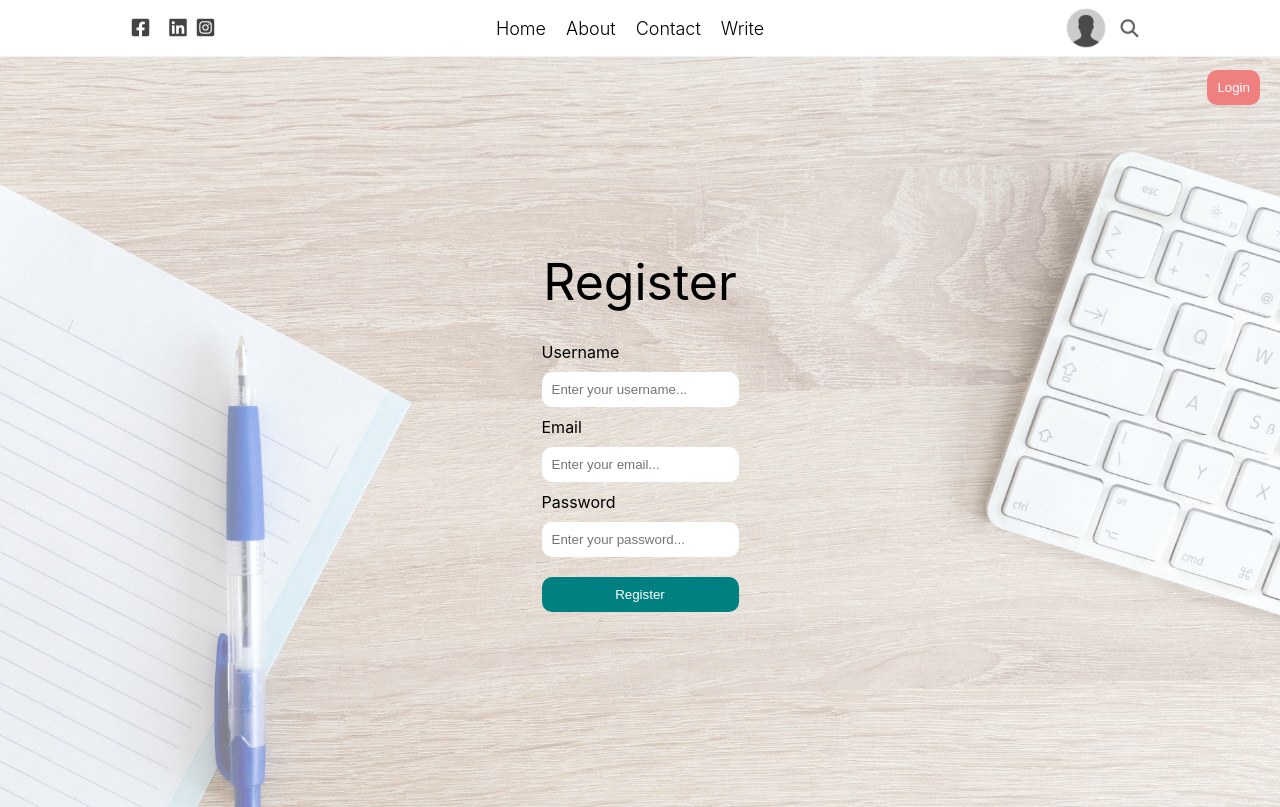
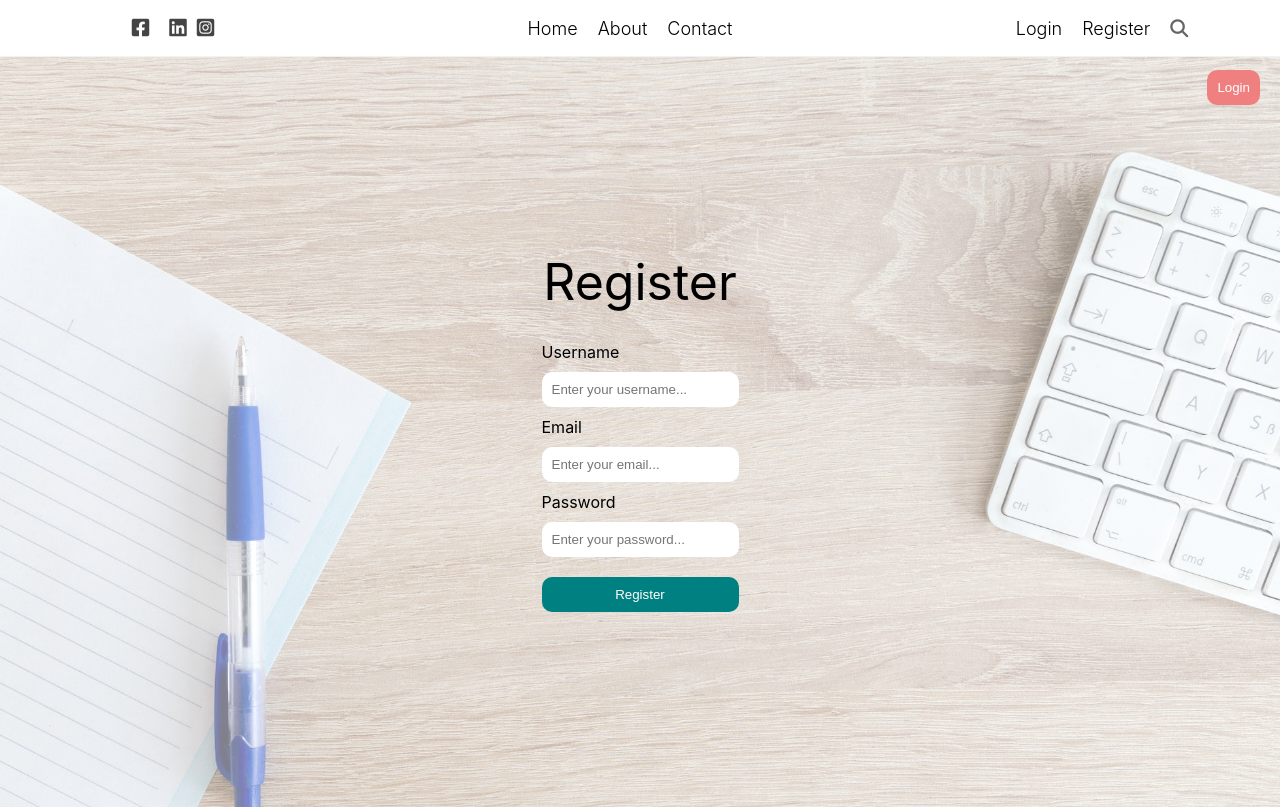
Before and after one commit to Wolleys/blog_book_fronted, a React (Create React App) app: page /register in a window 1280 px wide. Built offline with nearby package versions, Linux system fonts and the light colour scheme.

Commit message:
Add navigation links to the components

```diff
--- a/package.json
+++ b/package.json
@@ -8,6 +8,7 @@
     "@testing-library/user-event": "^13.5.0",
     "react": "^18.2.0",
     "react-dom": "^18.2.0",
+    "react-router-dom": "^6.15.0",
     "react-scripts": "5.0.1",
     "web-vitals": "^2.1.4"
   },
--- a/src/App.jsx
+++ b/src/App.jsx
@@ -1,18 +1,12 @@
 import "./assets/css/App.css";
-import NavBar from "./components/navBar";
-// import Login from "./pages/Login";
-import Register from "./pages/Register";
-// import Settings from "./pages/Settings";
-// import Home from "./pages/Home";
-// import Single from "./pages/Single";
-// import Write from "./pages/Write";
+import AppRoutes from "./routes";
+import { BrowserRouter as Router } from "react-router-dom";
 
 function App() {
   return (
-    <>
-      <NavBar />
-      <Register />
-    </>
+    <Router>
+      <AppRoutes />
+    </Router>
   );
 }
 
--- a/src/assets/css/App.css
+++ b/src/assets/css/App.css
@@ -1,3 +1,8 @@
 .App {
   text-align: center;
 }
+
+.link {
+  text-decoration: none;
+  color: inherit;
+}
--- /dev/null
+++ b/src/components/layout/index.jsx
@@ -0,0 +1,13 @@
+import NavBar from "../navBar";
+import { Outlet } from "react-router-dom";
+
+const Layout = () => {
+  return (
+    <main>
+      <NavBar />
+      <Outlet />
+    </main>
+  );
+};
+
+export default Layout;
--- a/src/components/navBar/index.jsx
+++ b/src/components/navBar/index.jsx
@@ -1,7 +1,9 @@
 import "./navBar.css";
+import { Link } from "react-router-dom";
 import { userProfileImg } from "../../assets/imgs";
 
 const NavBar = () => {
+  const user = false;
   return (
     <header className="navBar">
       <div className="navBarLeft">
@@ -12,14 +14,55 @@ const NavBar = () => {
       </div>
       <div className="navBarCenter">
         <ul className="navBarList">
-          <li className="navBarListItem">Home</li>
-          <li className="navBarListItem">About</li>
-          <li className="navBarListItem">Contact</li>
-          <li className="navBarListItem">Write</li>
+          <li className="navBarListItem">
+            <Link to="/" className="link">
+              Home
+            </Link>
+          </li>
+          <li className="navBarListItem">
+            <Link to="/about" className="link">
+              About
+            </Link>
+          </li>
+          <li className="navBarListItem">
+            <Link to="/contact" className="link">
+              Contact
+            </Link>
+          </li>
+          {user && (
+            <>
+              <li className="navBarListItem">
+                <Link to="/write" className="link">
+                  Write
+                </Link>
+              </li>
+            </>
+          )}
         </ul>
       </div>
       <div className="navBarRight">
-        <img className="navBarImg" src={userProfileImg} alt="user profile" />
+        {user ? (
+          <Link className="link" to="/settings">
+            <img
+              className="navBarImg"
+              src={userProfileImg}
+              alt="user profile"
+            />
+          </Link>
+        ) : (
+          <ul className="navBarList">
+            <li className="navBarListItem">
+              <Link className="link" to="/login">
+                Login
+              </Link>
+            </li>
+            <li className="navBarListItem">
+              <Link className="link" to="/register">
+                Register
+              </Link>
+            </li>
+          </ul>
+        )}
         <i className="navBarSearchIcon fa-solid fa-magnifying-glass"></i>
       </div>
     </header>
--- a/src/pages/Login/index.jsx
+++ b/src/pages/Login/index.jsx
@@ -1,4 +1,5 @@
 import "./login.css";
+import { Link } from "react-router-dom";
 
 const Login = () => {
   return (
@@ -19,7 +20,9 @@ const Login = () => {
         />
         <button className="loginButton">Login</button>
       </form>
-      <button className="loginRegisterButton">Register</button>
+      <button className="loginRegisterButton">
+        <Link to="/register" className="link">Register</Link>
+      </button>
     </div>
   );
 };
--- /dev/null
+++ b/src/pages/NotFound/index.jsx
@@ -0,0 +1,20 @@
+import "./notFound.css";
+import { Link } from "react-router-dom";
+
+const NotFound = () => {
+  return (
+    <section className="notFound">
+      <h1>Not Found</h1>
+      <p>
+        The page you are looking for does not exist. <br /> How you got here is
+        still a mystery.
+      </p>
+      <br />
+      <Link to="/">
+        <button className="goBackButton">Go Back</button>
+      </Link>
+    </section>
+  );
+};
+
+export default NotFound;
--- /dev/null
+++ b/src/pages/NotFound/notFound.css
@@ -0,0 +1,24 @@
+.notFound {
+    height: 100vh;
+    display: flex;
+    text-align: center;
+    flex-direction: column;
+    align-items: center;
+    justify-content: center;
+}
+
+.notFound h1,
+p {
+    margin: 0;
+    padding: 0;
+}
+
+.goBackButton {
+    cursor: pointer;
+    background-color: teal;
+    color: white;
+    padding: 10px;
+    border: none;
+    border-radius: 10px;
+    text-align: center;
+}
--- a/src/pages/Register/index.jsx
+++ b/src/pages/Register/index.jsx
@@ -1,4 +1,5 @@
 import "./register.css";
+import { Link } from "react-router-dom";
 
 const Register = () => {
   return (
@@ -25,7 +26,11 @@ const Register = () => {
         />
         <button className="registerButton">Register</button>
       </form>
-      <button className="registerLoginButton">Login</button>
+      <button className="registerLoginButton">
+        <Link to="/login" className="link">
+          Login
+        </Link>
+      </button>
     </div>
   );
 };
--- /dev/null
+++ b/src/routes/index.js
@@ -0,0 +1,28 @@
+import { Route, Routes } from "react-router-dom";
+import Layout from "../components/layout";
+import Home from "../pages/Home";
+import Login from "../pages/Login";
+import Register from "../pages/Register";
+import Settings from "../pages/Settings";
+import Write from "../pages/Write";
+import Single from "../pages/Single";
+import NotFound from "../pages/NotFound";
+
+const AppRoutes = () => {
+  return (
+    <Routes>
+      <Route path="/" element={<Layout />}>
+        <Route index element={<Home />} />
+        <Route path="/login" element={<Login />} />
+        <Route path="/register" element={<Register />} />
+        <Route path="/settings" element={<Settings />} />
+        <Route path="/write" element={<Write />} />
+        <Route path="/post/:postId" element={<Single />} />
+      </Route>
+      {/* Catch all undefined routes */}
+      <Route path="*" element={<NotFound />} />
+    </Routes>
+  );
+};
+
+export default AppRoutes;
```
Also changed, not shown: 1 other file (tests, documents, lock files or other folders).
